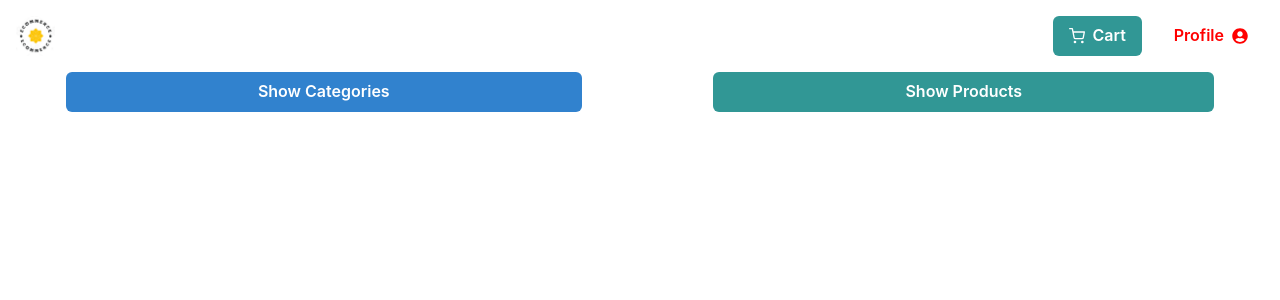
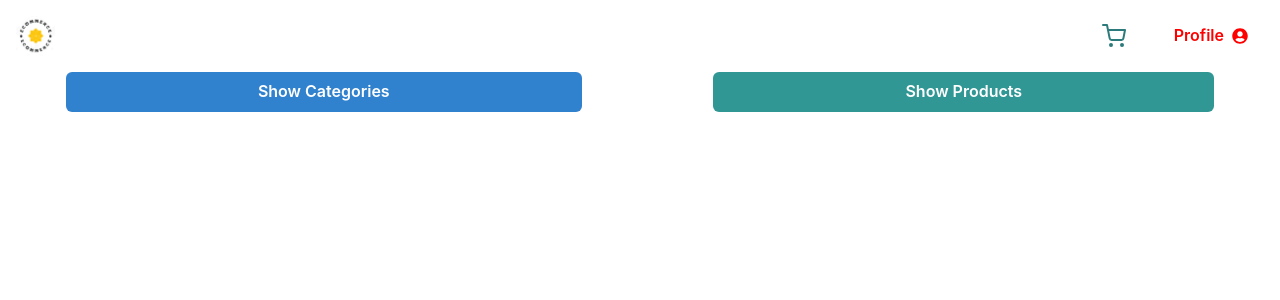
Before and after one commit to satyam46020/arba, a React (Create React App) app in the folder frontend/: page /mystore in a window 1280 px wide. Shown: the top 300 px of the page. Built offline with nearby package versions, Linux system fonts and the light colour scheme.

Commit message:
add to cart

```diff
--- a/frontend/src/components/Navbar.jsx
+++ b/frontend/src/components/Navbar.jsx
@@ -1,16 +1,6 @@
-import React from "react";
+import React, { useEffect, useState } from "react";
 import { Link, useNavigate } from "react-router-dom";
-import {
-  Box,
-  Flex,
-  Spacer,
-  Image,
-  Button,
-  Menu,
-  MenuButton,
-  MenuList,
-  MenuItem,
-} from "@chakra-ui/react";
+import { Box, Flex, Spacer, Image, Button, Menu, MenuButton, MenuList, MenuItem, Badge } from "@chakra-ui/react";
 import { FiShoppingCart } from "react-icons/fi";
 import { FaUserCircle } from "react-icons/fa";
 import logo from "../Assets/logo.png";
@@ -21,11 +11,24 @@ const Navbar = () => {
     const dispatch = useDispatch();
     const navigate = useNavigate();
 
+    const [cart, setCart] = useState({});
+
+    const savedCart = localStorage.getItem('cart');
+    useEffect(() => {
+      if (savedCart) {
+            const cartData = JSON.parse(savedCart);
+            setCart(cartData);
+        }
+    }, [savedCart]);
+
     const handleLogout = () => {
         dispatch(logout());
-        localStorage.setItem("isopen",JSON.stringify(false));
+        localStorage.setItem("isopen", JSON.stringify(false));
         navigate('/');
     };
+
+    const totalCartItems = Object.values(cart).reduce((total, count) => total + count, 0);
+
     return (
         <Box>
             <Flex p={4} color="Red">
@@ -33,8 +36,13 @@ const Navbar = () => {
                     <Image src={logo} alt="Logo" h={10} />
                 </Link>
                 <Spacer />
-        <Button as={Link} to="/cart" leftIcon={<FiShoppingCart />} variant="solid" colorScheme="teal" mr={4}>
-          Cart
+                <Button as={Link} to="/cart" variant="ghost" colorScheme="teal" mr={4}>
+                    <FiShoppingCart size={24} />
+                    {totalCartItems > 0 && (
+                        <Badge colorScheme="teal" fontSize="xs" ml="1" position="absolute" top="-4px" right="-4px">
+                            {totalCartItems}
+                        </Badge>
+                    )}
                 </Button>
                 <Menu>
                     <MenuButton as={Button} rightIcon={<FaUserCircle />} variant="Blue" colorScheme="Blue">
@@ -47,7 +55,6 @@ const Navbar = () => {
                     </MenuList>
                 </Menu>
             </Flex>
-
         </Box>
     );
 };
--- a/frontend/src/components/Product.jsx
+++ b/frontend/src/components/Product.jsx
@@ -11,7 +11,6 @@ const Product = () => {
     dispatch(fetchProducts());
   }, [dispatch]);
 
-  // Retrieve cart data from localStorage on component mount
   useEffect(() => {
     const savedCart = localStorage.getItem('cart');
     if (savedCart) {
@@ -19,12 +18,12 @@ const Product = () => {
     }
   }, []);
 
-  const [cart, setCart] = useState({}); // State to keep track of items in cart
+  const [cart, setCart] = useState({});
 
   const handleAddToCart = (productId) => {
     setCart((prevCart) => ({
       ...prevCart,
-      [productId]: (prevCart[productId] || 0) + 1 // Increment item count in cart
+      [productId]: (prevCart[productId] || 0) + 1
     }));
   };
 
@@ -32,13 +31,12 @@ const Product = () => {
     setCart((prevCart) => {
       const updatedCart = { ...prevCart };
       if (updatedCart[productId] > 0) {
-        updatedCart[productId] -= 1; // Decrement item count in cart
+        updatedCart[productId] -= 1;
       }
       return updatedCart;
     });
   };
 
-  // Save cart data to localStorage whenever it changes
   useEffect(() => {
     localStorage.setItem('cart', JSON.stringify(cart));
   }, [cart]);
@@ -63,10 +61,10 @@ const Product = () => {
                 <Text fontSize="md" fontWeight="semibold" color="teal.600" mb={4}>
                   ₹{product.price}
                 </Text>
-                {cart[product.id] ? ( // Check if item is in cart
+                {cart[product.id] ? (
                   <Flex align="center">
                     <Button colorScheme="teal" size="sm" onClick={() => handleRemoveFromCart(product.id)}>-</Button>
-                    <Text mx={2}>{cart[product.id]}</Text> {/* Display item count */}
+                    <Text mx={2}>{cart[product.id]}</Text>
                     <Button colorScheme="teal" size="sm" onClick={() => handleAddToCart(product.id)}>+</Button>
                   </Flex>
                 ) : (
```
Lines whose indentation alone changed are shown as unchanged.
